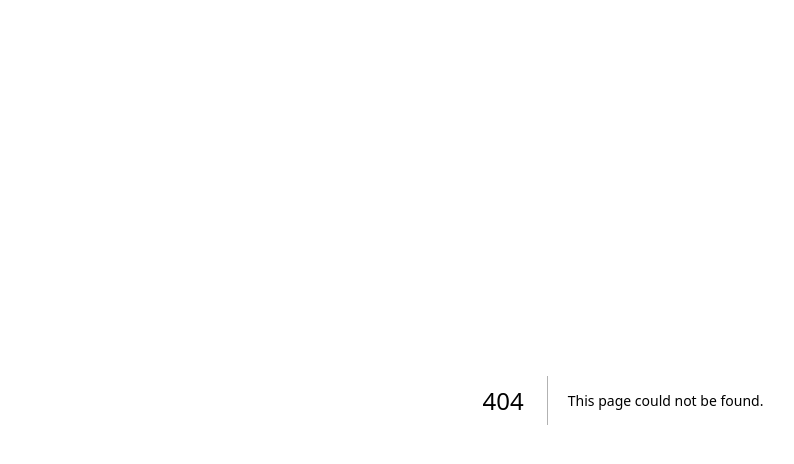
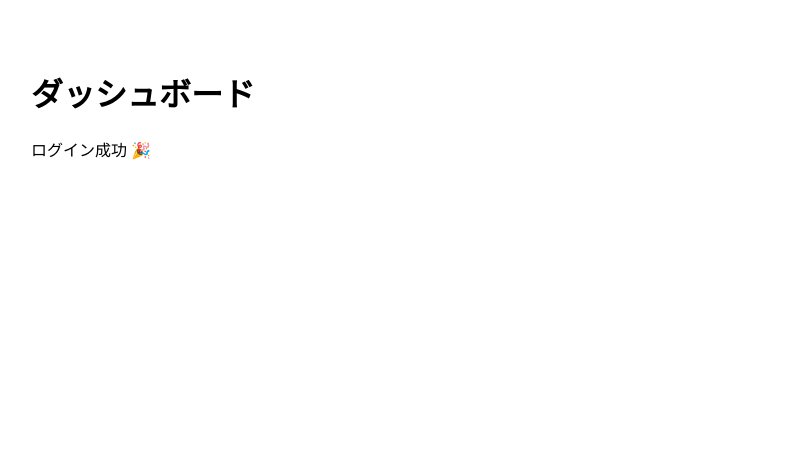
Before and after one commit to garut5/tusg-crm, a Next.js app: page /dashboard in a window 1280 px wide. Before the commit this address had no page. Shown: the top 464 px of the page, without its empty margins (17-811 px from the left). Built offline with nearby package versions, Linux system fonts and the light colour scheme.

Commit message:
Create Dashboard component with success message

```diff
--- /dev/null
+++ b/app/dashboard/page.tsx
@@ -0,0 +1,8 @@
+export default function Dashboard() {
+  return (
+    <div style={{ padding: 40 }}>
+      <h1>ダッシュボード</h1>
+      <p>ログイン成功 🎉</p>
+    </div>
+  )
+}
```
